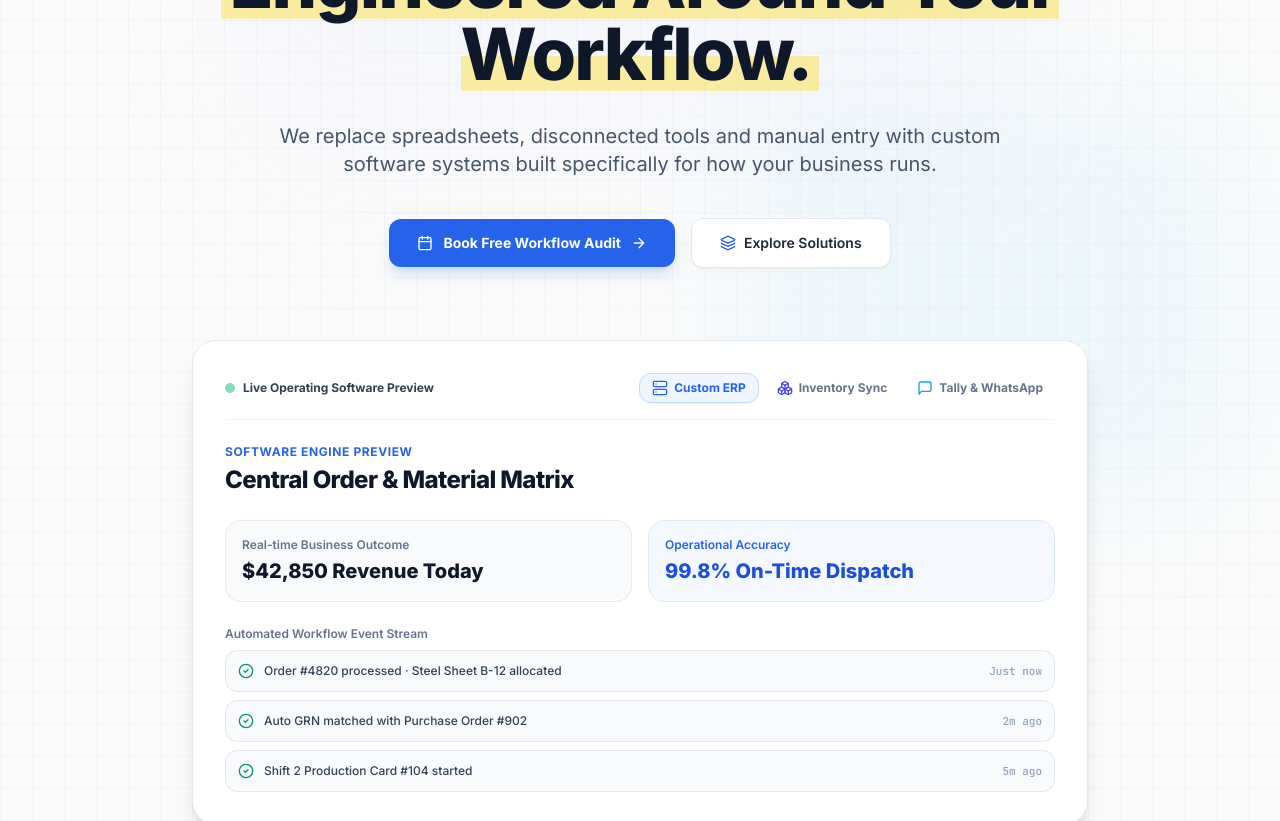
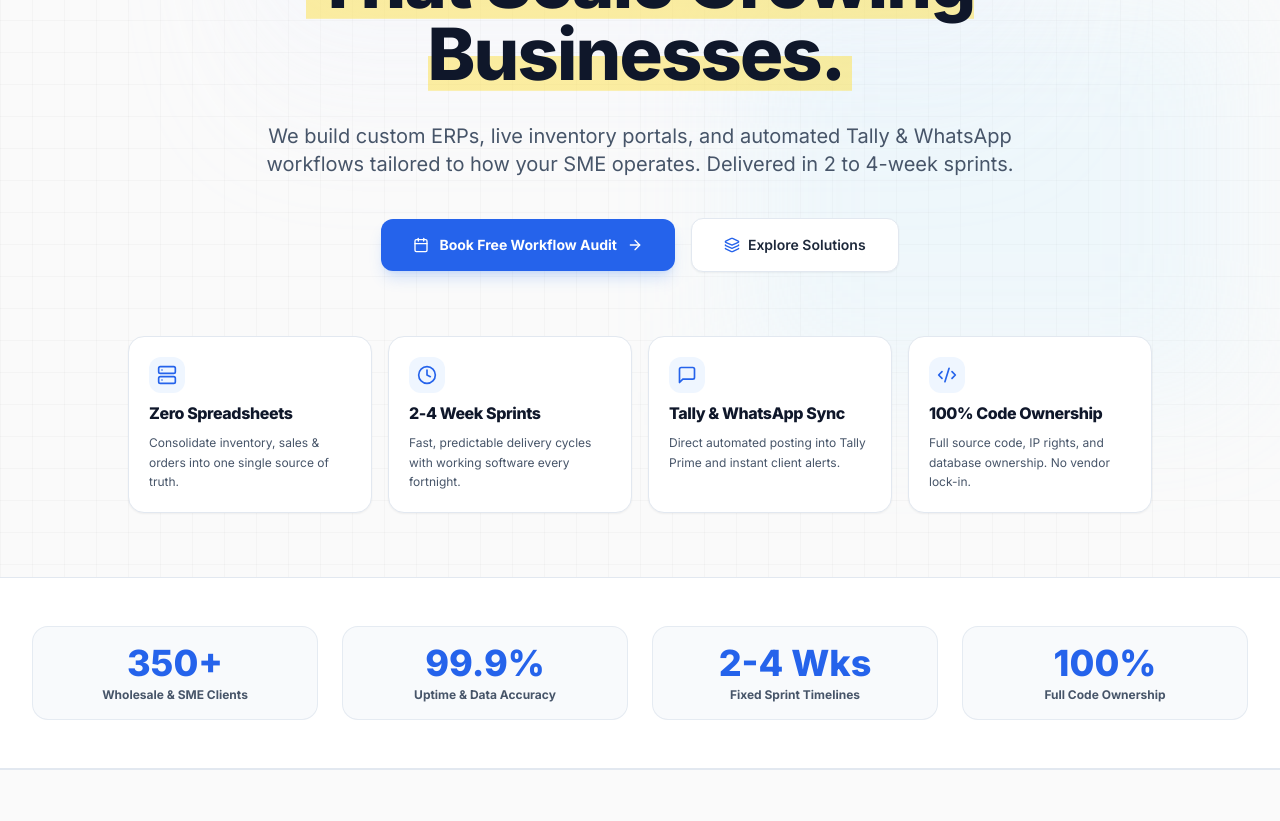
Before and after one commit to Systemiq-in/Systemiq-landingPage, a Next.js app: page / in a window 1280 px wide. Shown: the part 300-1121 px from the top of the page. Built offline with nearby package versions, Linux system fonts and the light colour scheme.

Commit message:
feat: complete overhaul of hero, how-we-work grid, fellowship page, and clean light theme

```diff
--- a/src/app/page.tsx
+++ b/src/app/page.tsx
@@ -1,24 +1,21 @@
 'use client';
 
-import { useState, useEffect } from 'react';
+import { useState } from 'react';
 import Link from 'next/link';
 import { motion } from 'framer-motion';
 import {
   ArrowRight,
   Calendar,
   Layers,
-  CheckCircle2,
-  Boxes,
+  Server,
+  Clock,
   MessageSquare,
-  Server,
-  Check,
-  Sparkles,
+  Code2,
 } from 'lucide-react';
 import BlueprintBackground from '@/components/ui/BlueprintBackground';
 import TrustedSection from '@/components/ui/TrustedSection';
 import InteractiveWhatWeBuild from '@/components/ui/InteractiveWhatWeBuild';
 import SpreadsheetVsSystemiq from '@/components/ui/SpreadsheetVsSystemiq';
-import SmeRoiCalculator from '@/components/ui/SmeRoiCalculator';
 import WhySystemiq from '@/components/ui/WhySystemiq';
 import HowWeWork from '@/components/ui/HowWeWork';
 import FeaturedIndustries from '@/components/ui/FeaturedIndustries';
@@ -29,69 +26,39 @@ import Testimonials from '@/components/ui/Testimonials';
 import HomeCTA from '@/components/ui/HomeCTA';
 import WorkflowAuditModal from '@/components/layout/WorkflowAuditModal';
 
-const heroTabs = [
+const heroValueProps = [
   {
-    id: 'erp',
-    label: 'Custom ERP',
-    icon: <Server className="w-4 h-4 text-blue-600" />,
-    title: 'Central Order & Material Matrix',
-    metric1: '$42,850 Revenue Today',
-    metric2: '99.8% On-Time Dispatch',
-    logs: [
-      { text: 'Order #4820 processed · Steel Sheet B-12 allocated', time: 'Just now' },
-      { text: 'Auto GRN matched with Purchase Order #902', time: '2m ago' },
-      { text: 'Shift 2 Production Card #104 started', time: '5m ago' },
-    ],
+    icon: <Server className="w-5 h-5 text-blue-600" />,
+    title: 'Zero Spreadsheets',
+    desc: 'Consolidate inventory, sales & orders into one single source of truth.',
   },
   {
-    id: 'inventory',
-    label: 'Inventory Sync',
-    icon: <Boxes className="w-4 h-4 text-indigo-600" />,
-    title: 'Live 4-Warehouse Stock Control',
-    metric1: '14,200 SKUs Monitored',
-    metric2: '0 Stockout Incidents',
-    logs: [
-      { text: 'Bin A-14 scanner picked 50 units (Warehouse North)', time: 'Just now' },
-      { text: 'Safety stock alert triggered for Item #X-901', time: '1m ago' },
-      { text: 'Inter-branch transfer voucher #892 signed', time: '4m ago' },
-    ],
+    icon: <Clock className="w-5 h-5 text-blue-600" />,
+    title: '2-4 Week Sprints',
+    desc: 'Fast, predictable delivery cycles with working software every fortnight.',
   },
   {
-    id: 'integrations',
-    label: 'Tally & WhatsApp',
-    icon: <MessageSquare className="w-4 h-4 text-[#0EA5E9]" />,
-    title: 'Automated Accounting & Alerts',
-    metric1: '100% Tally Voucher Sync',
-    metric2: 'Instant WhatsApp Dispatch',
-    logs: [
-      { text: 'Invoice #INV-2045 posted to Tally Prime Ledger', time: 'Just now' },
-      { text: 'WhatsApp order confirmation & tracking sent to Dealer', time: '1m ago' },
-      { text: 'Payment link generated & emailed to client', time: '3m ago' },
-    ],
+    icon: <MessageSquare className="w-5 h-5 text-blue-600" />,
+    title: 'Tally & WhatsApp Sync',
+    desc: 'Direct automated posting into Tally Prime and instant client alerts.',
+  },
+  {
+    icon: <Code2 className="w-5 h-5 text-blue-600" />,
+    title: '100% Code Ownership',
+    desc: 'Full source code, IP rights, and database ownership. No vendor lock-in.',
   },
 ];
 
 export default function HomePage() {
   const [isAuditModalOpen, setIsAuditModalOpen] = useState(false);
-  const [activeTab, setActiveTab] = useState('erp');
-  const [liveCounter, setLiveCounter] = useState(14820);
-
-  useEffect(() => {
-    const interval = setInterval(() => {
-      setLiveCounter((prev) => prev + 1);
-    }, 4000);
-    return () => clearInterval(interval);
-  }, []);
-
-  const currentTabData = heroTabs.find((t) => t.id === activeTab) || heroTabs[0];
 
   return (
     <div className="relative min-h-screen bg-[#FAFAFA] text-slate-900">
-      {/* ---------------- HERO SECTION ---------------- */}
-      <section className="relative min-h-[90vh] flex flex-col justify-center pt-28 pb-20 px-4 sm:px-6 lg:px-8 overflow-hidden">
+      {/* ---------------- CLEAN ELEGANT HERO SECTION ---------------- */}
+      <section className="relative min-h-[80vh] flex flex-col justify-center pt-28 pb-16 px-4 sm:px-6 lg:px-8 overflow-hidden">
         <BlueprintBackground />
 
-        <div className="max-w-6xl mx-auto text-center relative z-10 space-y-8">
+        <div className="max-w-5xl mx-auto text-center relative z-10 space-y-8">
           {/* Studio Badge */}
           <motion.div
             initial={{ opacity: 0, y: -20 }}
@@ -110,8 +77,8 @@ export default function HomePage() {
             transition={{ duration: 0.6, delay: 0.1 }}
             className="text-4xl sm:text-6xl lg:text-7xl font-extrabold text-slate-900 tracking-tight leading-[1.08]"
           >
-            Custom Business Software. <br />
-            <span className="highlight-yellow-light px-2 text-slate-900">Engineered Around Your Workflow.</span>
+            Engineering Custom Systems <br />
+            <span className="highlight-yellow-light px-2 text-slate-900">That Scale Growing Businesses.</span>
           </motion.h1>
 
           {/* SME-Focused Subheading */}
@@ -121,7 +88,7 @@ export default function HomePage() {
             transition={{ duration: 0.6, delay: 0.2 }}
             className="text-base sm:text-lg lg:text-xl text-slate-600 max-w-3xl mx-auto font-normal leading-relaxed"
           >
-            We replace spreadsheets, disconnected tools and manual entry with custom software systems built specifically for how your business runs.
+            We build custom ERPs, live inventory portals, and automated Tally & WhatsApp workflows tailored to how your SME operates. Delivered in 2 to 4-week sprints.
           </motion.p>
 
           {/* Primary & Secondary CTAs */}
@@ -133,7 +100,7 @@ export default function HomePage() {
           >
             <button
               onClick={() => setIsAuditModalOpen(true)}
-              className="w-full sm:w-auto px-7 py-3.5 rounded-xl bg-blue-600 hover:bg-blue-700 text-white font-bold text-sm transition-all shadow-lg shadow-blue-500/20 flex items-center justify-center gap-2.5 group"
+              className="w-full sm:w-auto px-8 py-4 rounded-xl bg-blue-600 hover:bg-blue-700 text-white font-bold text-sm transition-all shadow-lg shadow-blue-500/20 flex items-center justify-center gap-2.5 group"
             >
               <Calendar className="w-4 h-4 text-white" />
               <span>Book Free Workflow Audit</span>
@@ -142,94 +109,32 @@ export default function HomePage() {
 
             <Link
               href="/solutions"
-              className="w-full sm:w-auto px-7 py-3.5 rounded-xl bg-white hover:bg-slate-50 border border-slate-200 text-slate-800 font-semibold text-sm transition flex items-center justify-center gap-2 shadow-sm"
+              className="w-full sm:w-auto px-8 py-4 rounded-xl bg-white hover:bg-slate-50 border border-slate-200 text-slate-800 font-semibold text-sm transition flex items-center justify-center gap-2 shadow-sm"
             >
               <Layers className="w-4 h-4 text-blue-600" />
               <span>Explore Solutions</span>
             </Link>
           </motion.div>
 
-          {/* ---------------- LIVE INTERACTIVE SYSTEM DEMO ---------------- */}
+          {/* ---------------- 4-CARD VALUE PROPOSITION GRID ---------------- */}
           <motion.div
             initial={{ opacity: 0, y: 30 }}
             animate={{ opacity: 1, y: 0 }}
             transition={{ duration: 0.7, delay: 0.4 }}
-            className="pt-10 max-w-4xl mx-auto"
+            className="pt-8 grid grid-cols-1 sm:grid-cols-2 lg:grid-cols-4 gap-4 text-left"
           >
-            <div className="bg-white rounded-3xl border border-slate-200 p-6 sm:p-8 shadow-xl relative text-left space-y-6">
-              {/* Top Navigation Tabs */}
-              <div className="flex flex-wrap items-center justify-between gap-4 border-b border-slate-100 pb-4">
-                <div className="flex items-center gap-2">
-                  <span className="w-2.5 h-2.5 rounded-full bg-emerald-500 animate-pulse" />
-                  <span className="text-xs font-bold text-slate-700">Live Operating Software Preview</span>
+            {heroValueProps.map((vp) => (
+              <div
+                key={vp.title}
+                className="bg-white rounded-2xl p-5 border border-slate-200 shadow-sm space-y-2 hover:border-blue-500 transition"
+              >
+                <div className="w-9 h-9 rounded-xl bg-blue-50 flex items-center justify-center">
+                  {vp.icon}
                 </div>
-
-                <div className="flex items-center gap-1.5">
-                  {heroTabs.map((tab) => (
-                    <button
-                      key={tab.id}
-                      onClick={() => setActiveTab(tab.id)}
-                      className={`px-3 py-1.5 rounded-xl text-xs font-bold flex items-center gap-1.5 transition ${
-                        activeTab === tab.id
-                          ? 'bg-blue-50 text-blue-600 border border-blue-200 shadow-sm'
-                          : 'text-slate-500 hover:text-slate-900 hover:bg-slate-100'
-                      }`}
-                    >
-                      {tab.icon}
-                      <span>{tab.label}</span>
-                    </button>
-                  ))}
-                </div>
+                <h3 className="text-base font-extrabold text-slate-900 tracking-tight">{vp.title}</h3>
+                <p className="text-xs text-slate-600 leading-relaxed">{vp.desc}</p>
               </div>
-
-              {/* Console Body */}
-              <div className="space-y-6">
-                <div>
-                  <span className="text-xs font-bold text-blue-600 uppercase tracking-wider block">
-                    Software Engine Preview
-                  </span>
-                  <h3 className="text-xl sm:text-2xl font-extrabold text-slate-900 tracking-tight mt-1">
-                    {currentTabData.title}
-                  </h3>
-                </div>
-
-                {/* Metrics Row */}
-                <div className="grid grid-cols-1 sm:grid-cols-2 gap-4">
-                  <div className="p-4 rounded-2xl bg-slate-50 border border-slate-200/80">
-                    <span className="text-xs font-semibold text-slate-500 block">Real-time Business Outcome</span>
-                    <span className="text-xl font-extrabold text-slate-900 block mt-1">{currentTabData.metric1}</span>
-                  </div>
-                  <div className="p-4 rounded-2xl bg-blue-50/60 border border-blue-100">
-                    <span className="text-xs font-semibold text-blue-600 block">Operational Accuracy</span>
-                    <span className="text-xl font-extrabold text-blue-700 block mt-1">{currentTabData.metric2}</span>
-                  </div>
-                </div>
-
-                {/* Live Log Stream */}
-                <div className="space-y-2">
-                  <span className="text-xs font-semibold text-slate-500 block">
-                    Automated Workflow Event Stream
-                  </span>
-                  <div className="space-y-2 font-sans text-xs">
-                    {currentTabData.logs.map((log, i) => (
-                      <motion.div
-                        key={log.text}
-                        initial={{ opacity: 0, x: -10 }}
-                        animate={{ opacity: 1, x: 0 }}
-                        transition={{ duration: 0.3, delay: i * 0.1 }}
-                        className="p-3 rounded-xl bg-slate-50 border border-slate-200 flex items-center justify-between text-slate-700 font-medium"
-                      >
-                        <div className="flex items-center gap-2.5">
-                          <CheckCircle2 className="w-4 h-4 text-emerald-600 shrink-0" />
-                          <span>{log.text}</span>
-                        </div>
-                        <span className="text-[11px] text-slate-400 font-mono">{log.time}</span>
-                      </motion.div>
-                    ))}
-                  </div>
-                </div>
-              </div>
-            </div>
+            ))}
           </motion.div>
         </div>
       </section>
@@ -242,9 +147,6 @@ export default function HomePage() {
 
       {/* ---------------- WHAT WE BUILD ---------------- */}
       <InteractiveWhatWeBuild />
-
-      {/* ---------------- SME ROI CALCULATOR ---------------- */}
-      <SmeRoiCalculator />
 
       {/* ---------------- WHY SYSTEMIQ ---------------- */}
       <WhySystemiq />
--- a/src/components/ui/BuilderNetworkSection.tsx
+++ b/src/components/ui/BuilderNetworkSection.tsx
@@ -2,38 +2,38 @@
 
 import Link from 'next/link';
 import { motion } from 'framer-motion';
-import { GraduationCap, ArrowRight, Rocket, ShieldCheck, Sparkles, Zap, HeartHandshake } from 'lucide-react';
+import { GraduationCap, ArrowRight, Rocket, ShieldCheck, Sparkles, Zap, Users } from 'lucide-react';
 
 export default function BuilderNetworkSection() {
   return (
-    <section className="py-24 bg-[#FAFAFA] relative border-t border-slate-200 overflow-hidden">
+    <section className="py-20 bg-[#FAFAFA] relative border-t border-slate-200 overflow-hidden">
       <div className="max-w-7xl mx-auto px-4 sm:px-6 lg:px-8 relative z-10">
-        <div className="bg-white rounded-3xl p-8 sm:p-12 lg:p-16 border border-slate-200 shadow-xl relative overflow-hidden">
+        <div className="bg-white rounded-3xl p-8 sm:p-12 border border-slate-200 shadow-lg relative overflow-hidden">
           <div className="grid grid-cols-1 lg:grid-cols-12 gap-10 items-center">
             {/* Left Content Column */}
             <div className="lg:col-span-7 space-y-6">
               <div className="inline-flex items-center gap-2 px-3.5 py-1.5 rounded-full bg-blue-50 border border-blue-200 text-xs font-bold text-blue-600">
                 <GraduationCap className="w-4 h-4 text-blue-600" />
-                <span>The Systemiq Builder Network</span>
+                <span>The Systemiq Engineering Fellowship</span>
               </div>
 
               <h2 className="text-3xl sm:text-4xl lg:text-5xl font-extrabold text-slate-900 tracking-tight leading-tight">
-                Building Software. <br />
-                <span className="text-blue-600">Building Engineers.</span>
+                Building Systems. <br />
+                <span className="text-blue-600">Developing Elite Engineers.</span>
               </h2>
 
               <p className="text-slate-600 text-base leading-relaxed font-normal">
-                No coffee runs. No boring 100-page assignment PDFs. Systemiq collaborates with top-tier student developers under senior architect supervision to build real software used by growing businesses every day.
+                Systemiq pairs top computer science talent with Principal System Architects. Student fellows build real production modules for growing SMEs under strict senior code review.
               </p>
 
               <div className="grid grid-cols-1 sm:grid-cols-2 gap-4 pt-2">
                 <div className="p-4 rounded-2xl bg-slate-50 border border-slate-200 space-y-1.5">
                   <div className="flex items-center gap-2 text-slate-900 font-bold text-sm">
                     <Rocket className="w-4 h-4 text-blue-600" />
-                    <span>Real Production Code</span>
+                    <span>Production Code</span>
                   </div>
                   <p className="text-xs text-slate-600 leading-relaxed font-normal">
-                    Ship code to real cloud servers with thousands of daily users—not sandbox toy apps.
+                    Ship code to real cloud infrastructure handling active business transactions.
                   </p>
                 </div>
 
@@ -43,7 +43,7 @@ export default function BuilderNetworkSection() {
                     <span>Senior Mentorship</span>
                   </div>
                   <p className="text-xs text-slate-600 leading-relaxed font-normal">
-                    100% of architecture design, security reviews, and DB schemas are led by Senior Principals.
+                    100% of architecture design, DB schemas & PR reviews are led by Senior Architects.
                   </p>
                 </div>
               </div>
@@ -51,53 +51,42 @@ export default function BuilderNetworkSection() {
               <div className="pt-2 flex flex-wrap items-center gap-4">
                 <Link
                   href="/careers"
-                  className="px-6 py-3 rounded-xl bg-blue-600 hover:bg-blue-700 text-white text-sm font-bold flex items-center gap-2 transition shadow-lg shadow-blue-500/20"
+                  className="px-6 py-3 rounded-xl bg-blue-600 hover:bg-blue-700 text-white text-sm font-bold flex items-center gap-2 transition shadow-md shadow-blue-500/20"
                 >
-                  <span>Join Builder Network</span>
+                  <span>Apply for Fellowship</span>
                   <ArrowRight className="w-4 h-4" />
                 </Link>
                 <span className="text-xs font-bold text-blue-600 flex items-center gap-1.5">
-                  <Zap className="w-3.5 h-3.5" /> Paid Sprints · Remote-First · Rolling Applications
+                  <Zap className="w-3.5 h-3.5" /> Paid Sprints · Rolling Applications
                 </span>
               </div>
             </div>
 
-            {/* Right Student Dev Perks Card */}
+            {/* Right Fellowship Perks */}
             <div className="lg:col-span-5 space-y-4">
-              <div className="bg-slate-50 rounded-2xl p-6 border border-slate-200 space-y-6">
-                <div className="flex items-center justify-between border-b border-slate-200 pb-4">
+              <div className="bg-slate-50 rounded-2xl p-6 border border-slate-200 space-y-4">
+                <div className="flex items-center justify-between border-b border-slate-200 pb-3">
                   <span className="text-xs font-bold text-slate-500 uppercase tracking-wider">
-                    Student Dev Perks
+                    Fellowship Highlights
                   </span>
                   <span className="flex items-center gap-1 text-[11px] font-bold text-blue-600">
-                    <Sparkles className="w-3.5 h-3.5" /> Zero Corporate Fluff
+                    <Sparkles className="w-3.5 h-3.5" /> Production Quality
                   </span>
                 </div>
 
-                <div className="space-y-3 font-sans text-xs text-slate-800 font-semibold">
+                <div className="space-y-2.5 font-sans text-xs text-slate-800 font-semibold">
                   <div className="p-3 rounded-xl bg-white border border-slate-200 flex items-center justify-between shadow-sm">
-                    <span>💡 Learn Modern Stack</span>
+                    <span>💡 Modern Stack</span>
                     <span className="text-blue-600 font-bold">Next 15 + Postgres</span>
                   </div>
                   <div className="p-3 rounded-xl bg-white border border-slate-200 flex items-center justify-between shadow-sm">
-                    <span>💸 Get Paid Per Sprint</span>
-                    <span className="text-blue-600 font-bold">Fair Compensation</span>
+                    <span>💸 Paid Per Module</span>
+                    <span className="text-blue-600 font-bold">Competitive Stipends</span>
                   </div>
                   <div className="p-3 rounded-xl bg-white border border-slate-200 flex items-center justify-between shadow-sm">
-                    <span>⚡ Resume Flex</span>
-                    <span className="text-blue-600 font-bold">Production Proof</span>
+                    <span>⚡ Portfolio Proof</span>
+                    <span className="text-blue-600 font-bold">Verified CV Metrics</span>
                   </div>
-                  <div className="p-3 rounded-xl bg-white border border-slate-200 flex items-center justify-between shadow-sm">
-                    <span>🎯 Senior 1-on-1 Code Reviews</span>
-                    <span className="text-blue-600 font-bold">100% Quality Rate</span>
-                  </div>
-                </div>
-
-                <div className="p-3 rounded-xl bg-blue-50 border border-blue-200 flex items-center gap-3">
-                  <HeartHandshake className="w-5 h-5 text-blue-600 shrink-0" />
-                  <span className="text-xs text-slate-700 font-semibold leading-tight">
-                    Gain real engineering muscle before you even graduate.
-                  </span>
                 </div>
               </div>
             </div>
```
Also changed, not shown: src/app/careers/page.tsx (+88 -115 lines), src/components/ui/HowWeWork.tsx (+44 -58 lines).
